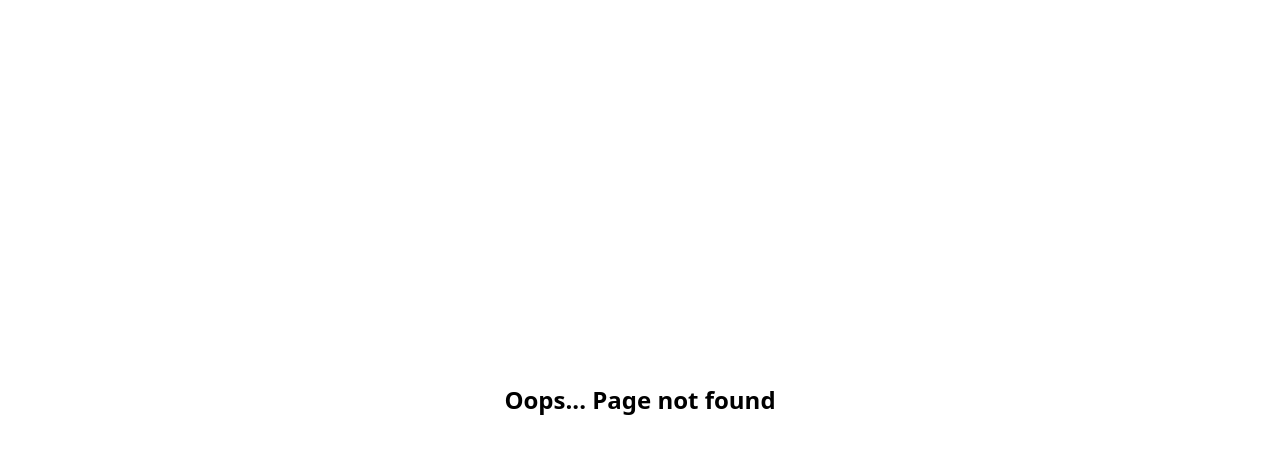
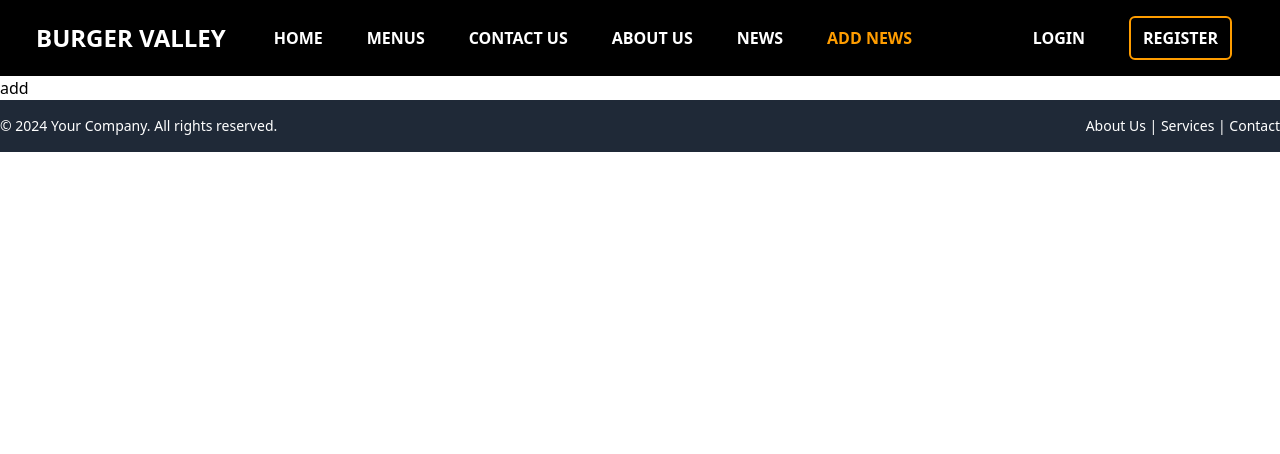
Before and after one commit to taiatulislam/burger-valley, a React (Vite) app: page /add_news in a window 1280 px wide. Before the commit this address had no page. Shown: the top 454 px of the page. Built offline with nearby package versions, Linux system fonts and the light colour scheme.

Commit message:
add news page design start

```diff
--- a/src/Components/Shared/Navbar/Navbar.jsx
+++ b/src/Components/Shared/Navbar/Navbar.jsx
@@ -100,7 +100,18 @@ const Navbar = () => {
                       isPending ? "pending" : isActive ? "text-[#FF9D00]" : ""
                     }
                   >
-                    Page
+                    News
+                  </NavLink>
+                </li>
+
+                <li className=" px-1 xl:px-3 py-2 flex items-center text-sm xl:text-base uppercase font-semibold  text-white duration-300 hover:opacity-75">
+                  <NavLink
+                    to="add_news"
+                    className={({ isActive, isPending }) =>
+                      isPending ? "pending" : isActive ? "text-[#FF9D00]" : ""
+                    }
+                  >
+                    Add News
                   </NavLink>
                 </li>
 
--- /dev/null
+++ b/src/pages/news_section/Add_News.jsx
@@ -0,0 +1,11 @@
+import React from 'react';
+
+const Add_News = () => {
+    return (
+        <div>
+            add
+        </div>
+    );
+};
+
+export default Add_News;
--- a/src/pages/news_section/News_Card.jsx
+++ b/src/pages/news_section/News_Card.jsx
@@ -80,16 +80,16 @@ const News_Card = () => {
 
                                     {/* <p className="mb-3 font-normal text-gray-300  dark:text-gray-400">{news?.description}</p> */}
                                     <p className={`mb-3 font-normal text-gray-300 ${expandedNews[news.id] ? 'block' : ''} dark:text-gray-400`}>
-                                        {expandedNews[news.id] ? news?.description : `${news?.description.slice(0, 300)}${news?.description.length > 40 ? '...' : ''}`}
+                                        {expandedNews[news?.id] ? news?.description : `${news?.description.slice(0, 300)}${news?.description.length > 40 ? '...' : ''}`}
                                         {news?.description.length > 40 && (
-                                            <button onClick={() => handleReadMore(news.id)} className="inline-flex items-center px-3 py-2 text-md font-medium text-center text-yellow-600 rounded-lg focus:outline-none">
-                                                {expandedNews[news.id] ? 'Show Less' : 'Read Now'}
+                                            <button onClick={() => handleReadMore(news.id)} className="inline-flex items-center  px-1 text-md font-medium text-center text-yellow-600 rounded-lg focus:outline-none">
+                                                {expandedNews[news?.id] ? 'Show Less' : 'Read Now'}
                                             </button>
                                         )}
                                     </p>
 
 
-                                    <Link to='/news-details'>
+                                    <Link to={`/news_details/${news?.id}`}>
                                         <button className="inline-flex items-center px-3 py-2 text-md font-medium text-center text-yellow-600  rounded-lg  focus:ring-4 focus:outline-none  ">
                                             Read more
                                             <svg className="rtl:rotate-180 w-3.5 h-3.5 ms-2" aria-hidden="true" xmlns="http://www.w3.org/2000/svg" fill="none" viewBox="0 0 14 10">
@@ -105,7 +105,7 @@ const News_Card = () => {
                     }
 
                 </section>
-                <div className="hidden lg:block lg:w-4/12 px-2 py-4">
+                <div className="hidden lg:block lg:w-5/12 px-2 py-4">
                     <News_Features />
                     <Offer_Card></Offer_Card>
                 </div>
--- a/src/pages/news_section/News_Details.jsx
+++ b/src/pages/news_section/News_Details.jsx
@@ -206,7 +206,7 @@ const News_Details = () => {
                 </div>
 
                 {/* right side  */}
-                <div className="hidden lg:block lg:w-4/12 px-2 py-4">
+                <div className="hidden lg:block lg:w-5/12 px-2 py-4">
                     <News_Features />
                     <Offer_Card></Offer_Card>
                 </div>
```
Also changed, not shown: src/routes/Routes.jsx (+6 -1 lines).
